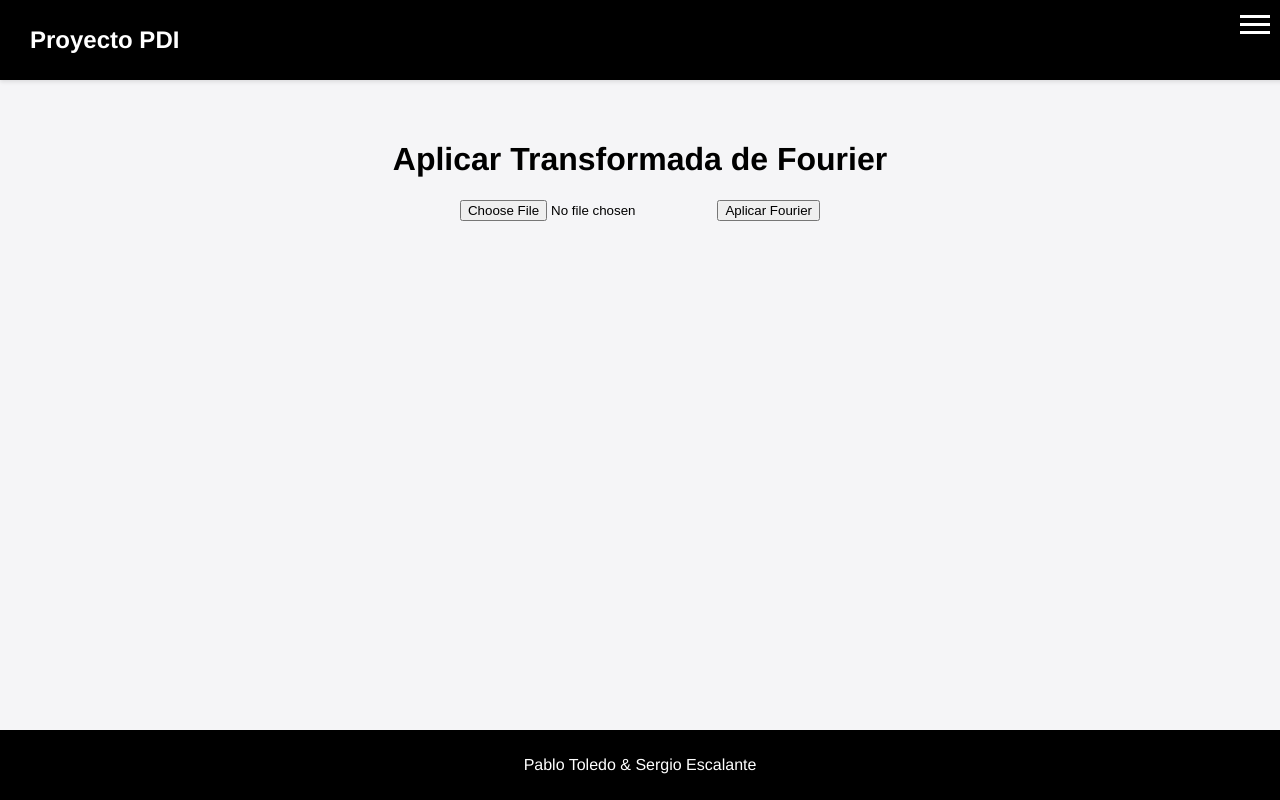
After one commit to PabloToledoBarahona/pdiProject, a Flask app: page /fourier in a window 1280 px wide. The commit adds this page. Run offline with Flask 3, Linux system fonts and the light colour scheme.

Commit message:
Added fourier screen

```diff
--- a/app/controllers/image_controller.py
+++ b/app/controllers/image_controller.py
@@ -12,6 +12,7 @@ from app.modules.quantize import quantize_image
 from app.modules.segment_k_clusters import segment_k_clusters
 from app.modules.masks import apply_mask
 from app.modules.edge_detection import detect_edges
+from app.modules.fourier import apply_fourier_transform
 image_controller = Blueprint('image_controller', __name__, template_folder='../templates')
 
 UPLOAD_FOLDER = 'app/static/uploads'
@@ -442,3 +443,18 @@ def detect_objects_view():
             result_path, objects_data = object_detection.detect_objects(file_path, min_area)
             return render_template('detect_objects.html', original_image=filename, result_image=result_path, objects_data=objects_data)
     return render_template('detect_objects.html')
+
+
+
+
+@image_controller.route('/fourier', methods=['GET', 'POST'])
+def apply_fourier():
+    if request.method == 'POST':
+        file = request.files['file']
+        if file:
+            filename = secure_filename(file.filename)
+            file_path = os.path.join(UPLOAD_FOLDER, filename)
+            file.save(file_path)
+            spectrum_path, inverse_path = apply_fourier_transform(file_path)
+            return render_template('fourier.html', spectrum_image=os.path.basename(spectrum_path), inverse_image=os.path.basename(inverse_path))
+    return render_template('fourier.html')
--- /dev/null
+++ b/app/templates/fourier.html
@@ -0,0 +1,36 @@
+<!DOCTYPE html>
+<html lang="es">
+<head>
+    <meta charset="UTF-8">
+    <meta name="viewport" content="width=device-width, initial-scale=1.0">
+    <title>Transformada de Fourier</title>
+    <link rel="stylesheet" href="{{ url_for('static', filename='css/styles.css') }}">
+</head>
+<body>
+    {% include 'navbar.html' %}
+    <main>
+        <div class="container">
+            <h1>Aplicar Transformada de Fourier</h1>
+            <form action="{{ url_for('image_controller.apply_fourier') }}" method="post" enctype="multipart/form-data">
+                <input type="file" name="file" accept="image/*" required>
+                <button type="submit" class="btn">Aplicar Fourier</button>
+            </form>
+            {% if spectrum_image %}
+                <div class="image-section">
+                    <h2>Espectro de Fourier</h2>
+                    <img src="{{ url_for('static', filename='uploads/fourier_spectrum.jpg') }}" alt="Espectro de Fourier">
+                </div>
+            {% endif %}
+            {% if inverse_image %}
+                <div class="image-section">
+                    <h2>Imagen Inversa de Fourier</h2>
+                    <img src="{{ url_for('static', filename='uploads/fourier_inverse.jpg') }}" alt="Inversa de Fourier">
+                </div>
+            {% endif %}
+        </div>
+    </main>
+    <footer>
+        <p>Pablo Toledo & Sergio Escalante</p>
+    </footer>
+</body>
+</html>
--- a/app/templates/navbar.html
+++ b/app/templates/navbar.html
@@ -6,8 +6,21 @@
         header h1 {
             font-size: 1.5em; /* Ajusta este valor según lo que necesites */
         }
+        nav.menu ul {
+            max-height: 80vh; /* Ajusta esta altura según tus necesidades */
+            overflow-y: auto; /* Permite desplazamiento vertical dentro del menú */
+            padding-right: 10px; /* Agrega espacio para el desplazamiento si es necesario */
+        }
         nav.menu ul li a {
             font-size: 0.9em; /* Ajusta este valor según lo que necesites */
+            white-space: nowrap; /* Evita que los textos se partan en líneas */
+        }
+        .menu-icon span {
+            display: block;
+            width: 30px;
+            height: 3px;
+            background-color: #fff;
+            margin: 5px 0;
         }
     </style>
 </head>
@@ -37,10 +50,11 @@
                 <li><a href="{{ url_for('image_controller.scale_image_view') }}">Escalar Imagen</a></li>
                 <li><a href="{{ url_for('image_controller.quantize_image_view') }}">Cuantizar Imagen</a></li>
                 <li><a href="{{ url_for('image_controller.segment_k_clusters_view') }}">Segmentación K-Means</a></li>
-                <li><a href="{{ url_for('image_controller.detect_objects_view') }}">Detección de Objetos</a></li>
                 <li><a href="{{ url_for('image_controller.masks_view') }}">Máscaras</a></li>
                 <li><a href="{{ url_for('image_controller.apply_kernel') }}">Kernel</a></li>
                 <li><a href="{{ url_for('image_controller.edge_detection_view') }}">Detección de Bordes</a></li>
+                <li><a href="{{ url_for('image_controller.detect_objects_view') }}">Detección de Objetos</a></li>
+                <li><a href="{{ url_for('image_controller.apply_fourier') }}">Fourier</a></li>
 
             </ul>
         </nav>
```
Also changed, not shown: app/modules/fourier.py (+29 -0 lines), app/static/uploads/fourier_inverse.jpg (added), app/static/uploads/fourier_spectrum.jpg (added).
